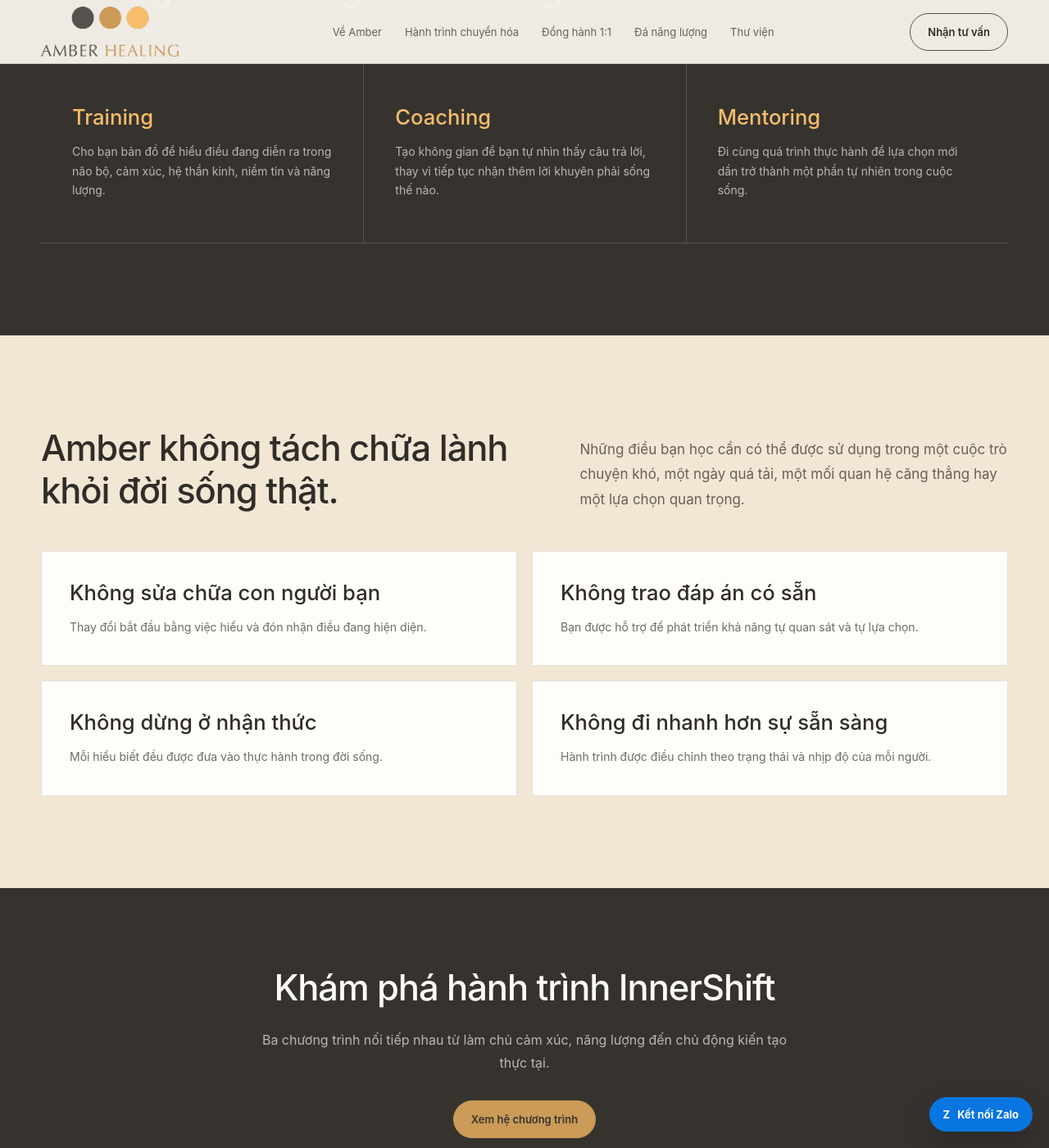
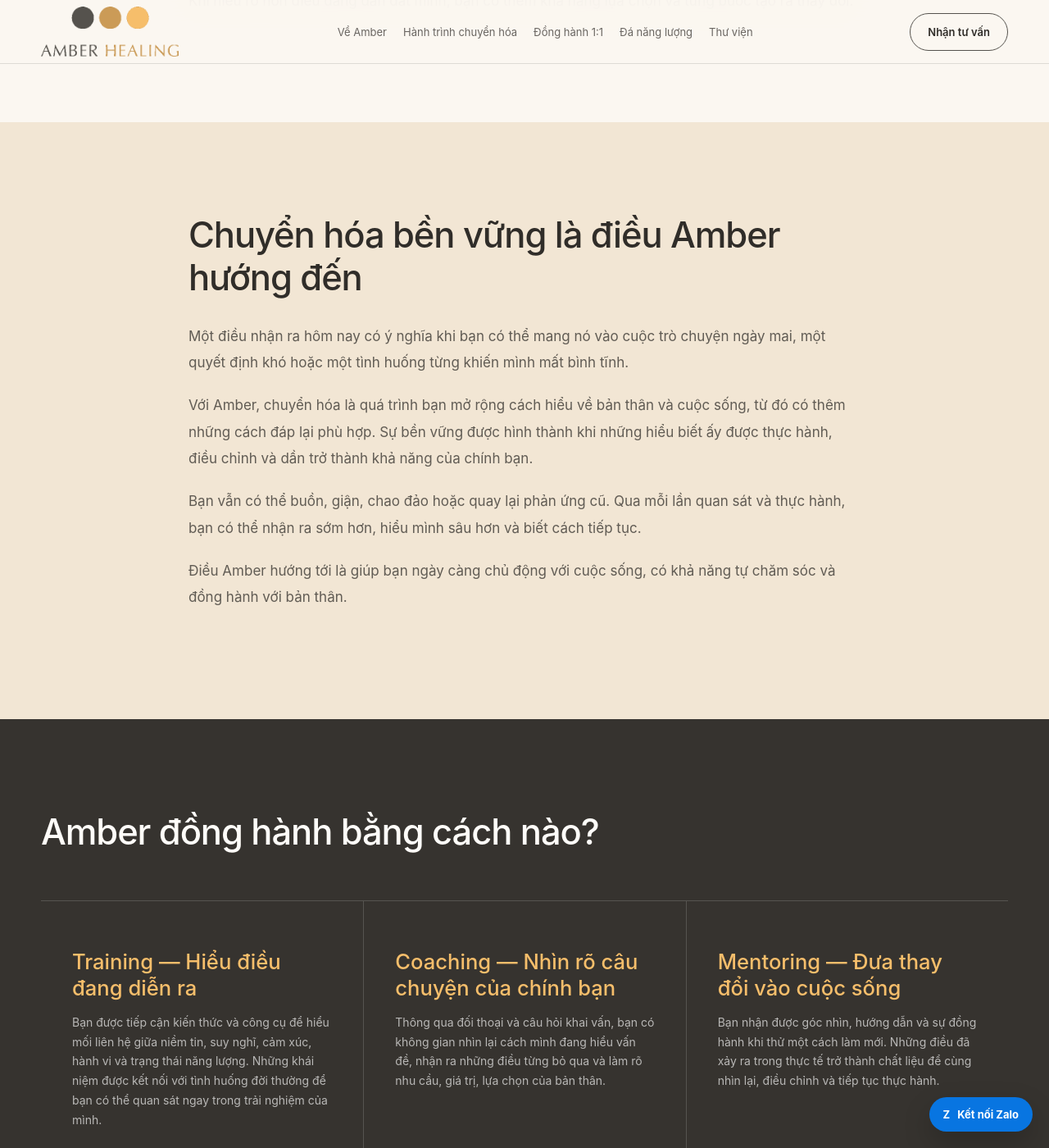
Before and after one commit to dinhhongngoc1511-wq/Amber-healing-website, a Jekyll site: the page docs/about.html, which Jekyll copies as it is, in a window 1280 px wide and 1400 px high, scrolled down 1205 px. Shown: the whole window at 82% size. Built offline with Jekyll 4.4.1, drawn with Linux system fonts in a browser that asks for light colours; some of the changed text lies outside the part shown.

Commit message:
Update About Amber with approved transformation philosophy, methods, tools and current journey

```diff
--- a/docs/about.html
+++ b/docs/about.html
@@ -8,123 +8,19 @@
       content="Câu chuyện, niềm tin và phương pháp đồng hành của Amber Healing."
     />
     <title>Về Amber Healing</title>
-    <link rel="stylesheet" href="styles.css" />
+    <link rel="stylesheet" href="styles.css" /><link rel="stylesheet" href="transformation.css" />
   </head>
   <body>
     <header class="header"><div class="shell header-inner"><a href="index.html"><img class="logo" src="logo-web.png" alt="Amber Healing — Trang chủ"></a><nav class="nav" aria-label="Điều hướng chính"><a href="about.html">Về Amber</a><a href="innershift.html">Hành trình chuyển hóa</a><a href="coaching.html">Đồng hành 1:1</a><a href="stones.html">Đá năng lượng</a><a href="library.html">Thư viện</a></nav><div class="header-actions"><a class="pill" href="contact.html">Nhận tư vấn</a><button class="menu-toggle" aria-label="Mở menu" aria-expanded="false" aria-controls="mobile-menu">☰</button></div></div></header><nav class="mobile-nav" id="mobile-menu" aria-label="Điều hướng trên điện thoại"><a href="index.html">Trang chủ</a><a href="about.html">Về Amber</a><a href="innershift.html">Hành trình chuyển hóa</a><a href="coaching.html">Đồng hành 1:1</a><a href="stones.html">Đá năng lượng</a><a href="library.html">Thư viện</a><a href="contact.html">Nhận tư vấn</a></nav>
     <main>
-      <section class="page-hero">
-        <div class="shell">
-          <p class="breadcrumb">Trang chủ / Về Amber Healing</p>
-          <p class="eyebrow">Niềm tin của Amber</p>
-          <h1 class="display">
-            Mọi chuyển hóa bền vững đều bắt đầu từ bên trong.
-          </h1>
-          <p class="lead">
-            Amber Healing ra đời từ một câu hỏi rất thật: vì sao chúng ta đã
-            hiểu rất nhiều nhưng vẫn lặp lại những phản ứng khiến mình đau?
-          </p>
-        </div>
-      </section>
-      <section class="section">
-        <div class="shell grid-2">
-          <div>
-            <p class="eyebrow">Điều Amber nhìn thấy</p>
-            <h2>Hiểu bằng lý trí chưa chắc đã đủ để thay đổi.</h2>
-          </div>
-          <div class="copy">
-            <p>
-              Khi áp lực xuất hiện, hệ thần kinh thường phản ứng trước khi lý
-              trí kịp lên tiếng. Chúng ta quay lại cách phòng vệ quen thuộc,
-              không phải vì yếu đuối, mà vì cơ chế bên trong vẫn đang cố giữ an
-              toàn.
-            </p>
-            <p>
-              Amber tạo ra một không gian để bạn nhìn thấy cơ chế đó mà không
-              phán xét mình. Từ sự hiểu biết, bạn học cách quan sát, tạo khoảng
-              dừng và thực hành một đáp lại mới.
-            </p>
-          </div>
-        </div>
-      </section>
-      <section class="section dark">
-        <div class="shell">
-          <p class="eyebrow">Phương pháp đặc trưng</p>
-          <h2>Training – Coaching – Mentoring</h2>
-          <div class="method-row">
-            <article>
-              <h3>Training</h3>
-              <p>
-                Cho bạn bản đồ để hiểu điều đang diễn ra trong não bộ, cảm xúc,
-                hệ thần kinh, niềm tin và năng lượng.
-              </p>
-            </article>
-            <article>
-              <h3>Coaching</h3>
-              <p>
-                Tạo không gian để bạn tự nhìn thấy câu trả lời, thay vì tiếp tục
-                nhận thêm lời khuyên phải sống thế nào.
-              </p>
-            </article>
-            <article>
-              <h3>Mentoring</h3>
-              <p>
-                Đi cùng quá trình thực hành để lựa chọn mới dần trở thành một
-                phần tự nhiên trong cuộc sống.
-              </p>
-            </article>
-          </div>
-        </div>
-      </section>
-      <section class="section soft">
-        <div class="shell">
-          <div class="section-head">
-            <h2>Amber không tách chữa lành khỏi đời sống thật.</h2>
-            <p class="lead">
-              Những điều bạn học cần có thể được sử dụng trong một cuộc trò
-              chuyện khó, một ngày quá tải, một mối quan hệ căng thẳng hay một
-              lựa chọn quan trọng.
-            </p>
-          </div>
-          <div class="feature-grid">
-            <div class="feature">
-              <h3>Không sửa chữa con người bạn</h3>
-              <p>
-                Thay đổi bắt đầu bằng việc hiểu và đón nhận điều đang hiện diện.
-              </p>
-            </div>
-            <div class="feature">
-              <h3>Không trao đáp án có sẵn</h3>
-              <p>
-                Bạn được hỗ trợ để phát triển khả năng tự quan sát và tự lựa
-                chọn.
-              </p>
-            </div>
-            <div class="feature">
-              <h3>Không dừng ở nhận thức</h3>
-              <p>Mỗi hiểu biết đều được đưa vào thực hành trong đời sống.</p>
-            </div>
-            <div class="feature">
-              <h3>Không đi nhanh hơn sự sẵn sàng</h3>
-              <p>
-                Hành trình được điều chỉnh theo trạng thái và nhịp độ của mỗi
-                người.
-              </p>
-            </div>
-          </div>
-        </div>
-      </section>
-      <section class="cta">
-        <div class="shell">
-          <h2>Khám phá hành trình InnerShift</h2>
-          <p>
-            Ba chương trình nối tiếp nhau từ làm chủ cảm xúc, năng lượng đến chủ
-            động kiến tạo thực tại.
-          </p>
-          <a class="button gold" href="innershift.html">Xem hệ chương trình</a>
-        </div>
-      </section>
-    </main>
+<section class="page-hero"><div class="shell"><p class="breadcrumb">Trang chủ / Về Amber Healing</p><p class="eyebrow">Về Amber Healing</p><h1 class="display">Mọi chuyển hóa bền vững đều bắt đầu từ bên trong.</h1><p class="lead">Amber Healing đồng hành trong hành trình phát triển cá nhân, giúp bạn hiểu bản thân, nhận diện những niềm tin và khuôn mẫu đang cản trở mình, chăm sóc năng lượng và thực hành những lựa chọn phù hợp hơn trong cuộc sống.</p><p class="lead">Amber kết hợp <strong>Training – Coaching – Mentoring</strong>, cùng các công cụ như thiền, Reiki, Human Design và đá năng lượng, để kết nối sự hiểu biết với trải nghiệm và thực hành của mỗi người.</p></div></section>
+<section class="section"><div class="shell reading"><h2>Vì sao Amber chọn bắt đầu từ bên trong?</h2><div class="copy"><p>Có những vấn đề tưởng như đã qua, nhưng lại xuất hiện trong một hoàn cảnh khác. Bạn đổi công việc nhưng vẫn cảm thấy mình chưa đủ giỏi. Bạn bước vào một mối quan hệ mới nhưng vẫn lo bị bỏ rơi. Bạn quyết tâm ưu tiên bản thân nhưng đến lúc cần nói “không”, bạn lại thấy có lỗi.</p><p>Hoàn cảnh có thể khác, trong khi cách bạn nhìn bản thân, diễn giải sự việc và phản ứng vẫn đi theo một khuôn mẫu quen thuộc.</p><p>Amber cùng bạn nhìn sâu vào những điều ấy: Bạn đang tin điều gì về mình? Bạn đang cố bảo vệ điều gì? Điều gì thực sự quan trọng với bạn? Và cách sống hiện tại có đang đưa bạn đến gần điều đó?</p><p>Khi hiểu rõ hơn điều đang dẫn dắt mình, bạn có thêm khả năng lựa chọn và từng bước tạo ra thay đổi.</p></div></div></section>
+<section class="section soft"><div class="shell reading"><h2>Chuyển hóa bền vững là điều Amber hướng đến</h2><div class="copy"><p>Một điều nhận ra hôm nay có ý nghĩa khi bạn có thể mang nó vào cuộc trò chuyện ngày mai, một quyết định khó hoặc một tình huống từng khiến mình mất bình tĩnh.</p><p>Với Amber, chuyển hóa là quá trình bạn mở rộng cách hiểu về bản thân và cuộc sống, từ đó có thêm những cách đáp lại phù hợp. Sự bền vững được hình thành khi những hiểu biết ấy được thực hành, điều chỉnh và dần trở thành khả năng của chính bạn.</p><p>Bạn vẫn có thể buồn, giận, chao đảo hoặc quay lại phản ứng cũ. Qua mỗi lần quan sát và thực hành, bạn có thể nhận ra sớm hơn, hiểu mình sâu hơn và biết cách tiếp tục.</p><p>Điều Amber hướng tới là giúp bạn ngày càng chủ động với cuộc sống, có khả năng tự chăm sóc và đồng hành với bản thân.</p></div></div></section>
+<section class="section dark"><div class="shell"><h2>Amber đồng hành bằng cách nào?</h2><div class="method-row"><article><h3>Training — Hiểu điều đang diễn ra</h3><p>Bạn được tiếp cận kiến thức và công cụ để hiểu mối liên hệ giữa niềm tin, suy nghĩ, cảm xúc, hành vi và trạng thái năng lượng. Những khái niệm được kết nối với tình huống đời thường để bạn có thể quan sát ngay trong trải nghiệm của mình.</p></article><article><h3>Coaching — Nhìn rõ câu chuyện của chính bạn</h3><p>Thông qua đối thoại và câu hỏi khai vấn, bạn có không gian nhìn lại cách mình đang hiểu vấn đề, nhận ra những điều từng bỏ qua và làm rõ nhu cầu, giá trị, lựa chọn của bản thân.</p></article><article><h3>Mentoring — Đưa thay đổi vào cuộc sống</h3><p>Bạn nhận được góc nhìn, hướng dẫn và sự đồng hành khi thử một cách làm mới. Những điều đã xảy ra trong thực tế trở thành chất liệu để cùng nhìn lại, điều chỉnh và tiếp tục thực hành.</p></article></div><p class="lead" style="color:var(--white);margin-top:32px">Amber lựa chọn hướng <strong>Mentoring phát triển cá nhân</strong>, kết hợp linh hoạt ba phương pháp theo mục tiêu và nhu cầu của người tham gia.</p></div></section>
+<section class="section"><div class="shell"><div class="reading"><h2>Những công cụ được sử dụng trong hành trình</h2><p class="lead">Mỗi công cụ có một vai trò và được sử dụng phù hợp với nội dung đồng hành:</p></div><div class="feature-grid"><article class="feature"><h3>Thiền và thực hành quan sát</h3><p>Tạo khoảng dừng, nhận biết cơ thể, cảm xúc và suy nghĩ đang hiện diện.</p></article><article class="feature"><h3>Human Design</h3><p>Cung cấp một bản đồ để khám phá cách bạn vận hành, sử dụng năng lượng, tương tác và đưa ra quyết định; những điều tìm hiểu được đối chiếu với trải nghiệm thực tế của bạn.</p></article><article class="feature"><h3>Reiki</h3><p>Được đưa vào nội dung tìm hiểu và thực hành chăm sóc năng lượng, kết nối với cơ thể và bản thân.</p></article><article class="feature"><h3>Đá năng lượng Amber Healing</h3><p>Là công cụ hỗ trợ và nhắc nhớ trong đời sống hằng ngày, đi cùng sự tự quan sát và hành động của người đeo.</p></article></div><p class="lead" style="margin-top:32px">Bạn được hướng dẫn để hiểu cách sử dụng các công cụ, nhận biết điều phù hợp và chủ động áp dụng vào cuộc sống.</p></div></section>
+<section class="section soft"><div class="shell"><h2>Bạn có thể bắt đầu cùng Amber từ đâu?</h2><div class="cards"><article class="card"><span class="num">01 · HÀNH TRÌNH</span><h3>Hành trình Chuyển hóa bền vững</h3><p>Một lộ trình gồm hai giai đoạn: <strong>Tái lập trình niềm tin</strong> và <strong>Làm chủ năng lượng</strong>. Bạn từng bước nhận diện điều đang chi phối mình, thực hành thay đổi và học cách chăm sóc năng lượng để nâng đỡ quá trình ấy.</p><a class="link" href="innershift.html">Khám phá hành trình →</a></article><article class="card"><span class="num">02 · KHÔNG GIAN RIÊNG</span><h3>Đồng hành 1:1</h3><p>Một không gian riêng để cùng nhìn sâu vào vấn đề hoặc mục tiêu của bạn, làm rõ những trở ngại và lựa chọn bước hành động phù hợp với hoàn cảnh của mình.</p><a class="link" href="coaching.html">Tìm hiểu Đồng hành 1:1 →</a></article><article class="card"><span class="num">03 · CÔNG CỤ HỖ TRỢ</span><h3>Tư vấn vòng đá phù hợp</h3><p>Bắt đầu từ nhu cầu và điều bạn đang trải qua, Amber hỗ trợ lựa chọn vòng đá để đồng hành trong quá trình chăm sóc bản thân và thực hành thay đổi. Các mô tả năng lượng của Amber áp dụng cho vòng đá do Amber phát hành, đã được Reiki thanh tẩy và kích hoạt.</p><a class="link" href="stones.html">Khám phá vòng đá Amber →</a></article></div></div></section>
+<section class="section"><div class="shell profile"><div class="profile-photo"><img src="vickki-ngoc.jpg" alt="Vickki Ngọc — Người sáng lập Amber Healing" loading="lazy"></div><div><p class="eyebrow">Người sáng lập</p><h2>Vickki Ngọc</h2><div class="copy" style="margin-top:28px"><p>Vickki Ngọc mang đến Amber Healing gần 20 năm kinh nghiệm trong lĩnh vực đào tạo và phát triển con người, cùng trải nghiệm tự quan sát và chuyển hóa của chính mình.</p><p>Trong vai trò người đào tạo, Life Coach, Mindset Mentor và Reiki Master, Ngọc kết nối kiến thức, câu hỏi khai vấn và thực hành nội tâm để giúp người tham gia hiểu mình sâu hơn và có những bước thay đổi cụ thể.</p></div><a class="pill" href="guide.html">Tìm hiểu về Vickki Ngọc</a></div></div></section>
+<section class="cta"><div class="shell"><h2>Bắt đầu từ điều bạn đang cần</h2><p>Bạn có thể đến với Amber khi đang gặp một vấn đề cụ thể, đứng trước một lựa chọn, hoặc đơn giản là muốn hiểu mình hơn.</p><p>Hãy chia sẻ câu chuyện của bạn để cùng tìm một cách bắt đầu phù hợp.</p><a class="button gold" href="contact.html">Trao đổi cùng Amber</a></div></section></main>
     <footer class="footer"><div class="shell footer-grid"><div><a href="index.html"><img class="logo" src="logo-web.png" alt="Amber Healing"></a><p>Mọi chuyển hóa bền vững đều bắt đầu từ bên trong.</p></div><div><h4>Khám phá</h4><a href="innershift.html">Chuyển hóa bền vững</a><a href="coaching.html">Đồng hành 1:1</a><a href="stones.html">Đá năng lượng</a></div><div><h4>Kết nối</h4><a href="guide.html">Vickki Ngọc</a><a href="library.html">Thư viện Amber</a><a href="contact.html">Nhận tư vấn</a></div></div><div class="shell"><p class="copyright">© 2026 Amber Healing.</p></div></footer>
     <a class="zalo-float" href="contact.html#zalo"
       >Z <span>Kết nối Zalo</span></a
```
